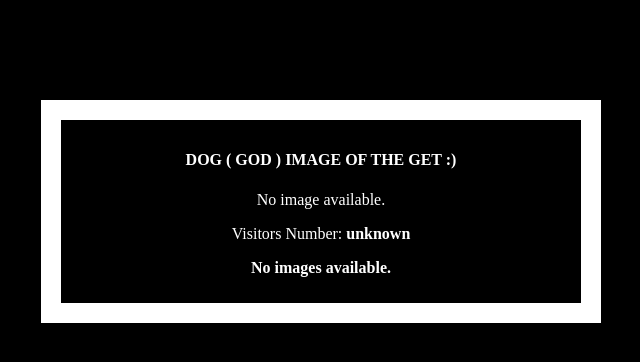
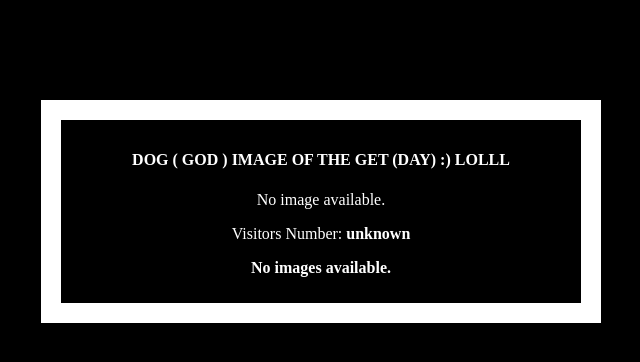
Before and after one commit to OmriFialkov/flask-catexer-app, a Flask app: page / in a window 1280 px wide. Shown: the top 362 px of the page, without its empty margins (319-959 px from the left). Run offline with Flask 2, Linux system fonts and the light colour scheme; data that the repository does not hold is empty.

Commit message:
checking jenkins

```diff
--- a/templates/index.html
+++ b/templates/index.html
@@ -28,7 +28,7 @@
   </head>
   <body>
     <div class="container">
-      <h4>dog ( god ) image of the GET :)</h4>
+      <h4>dog ( god ) image of the GET (day) :) lolll</h4>
       {% if url %}
         <img src="{{ url }}" />
       {% else %}
```
